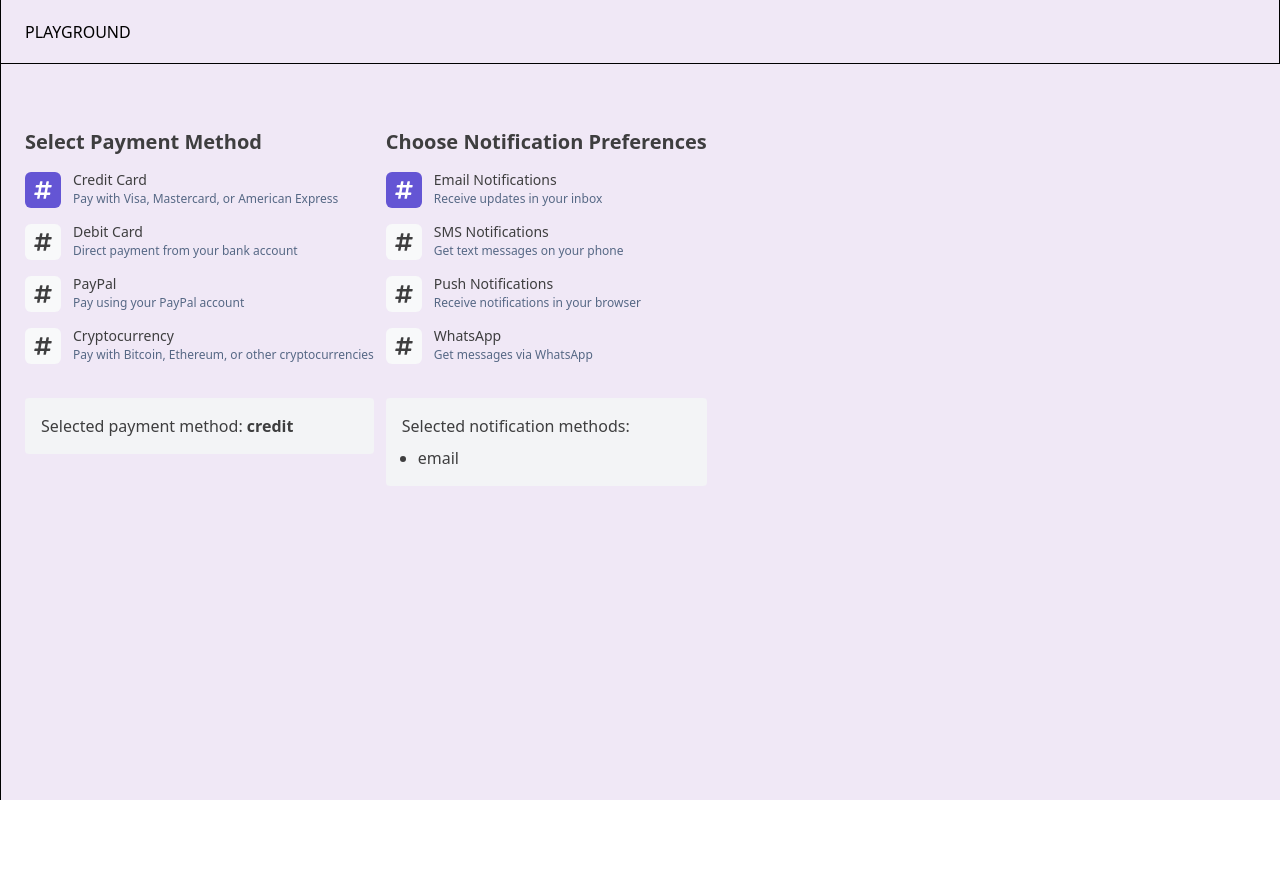
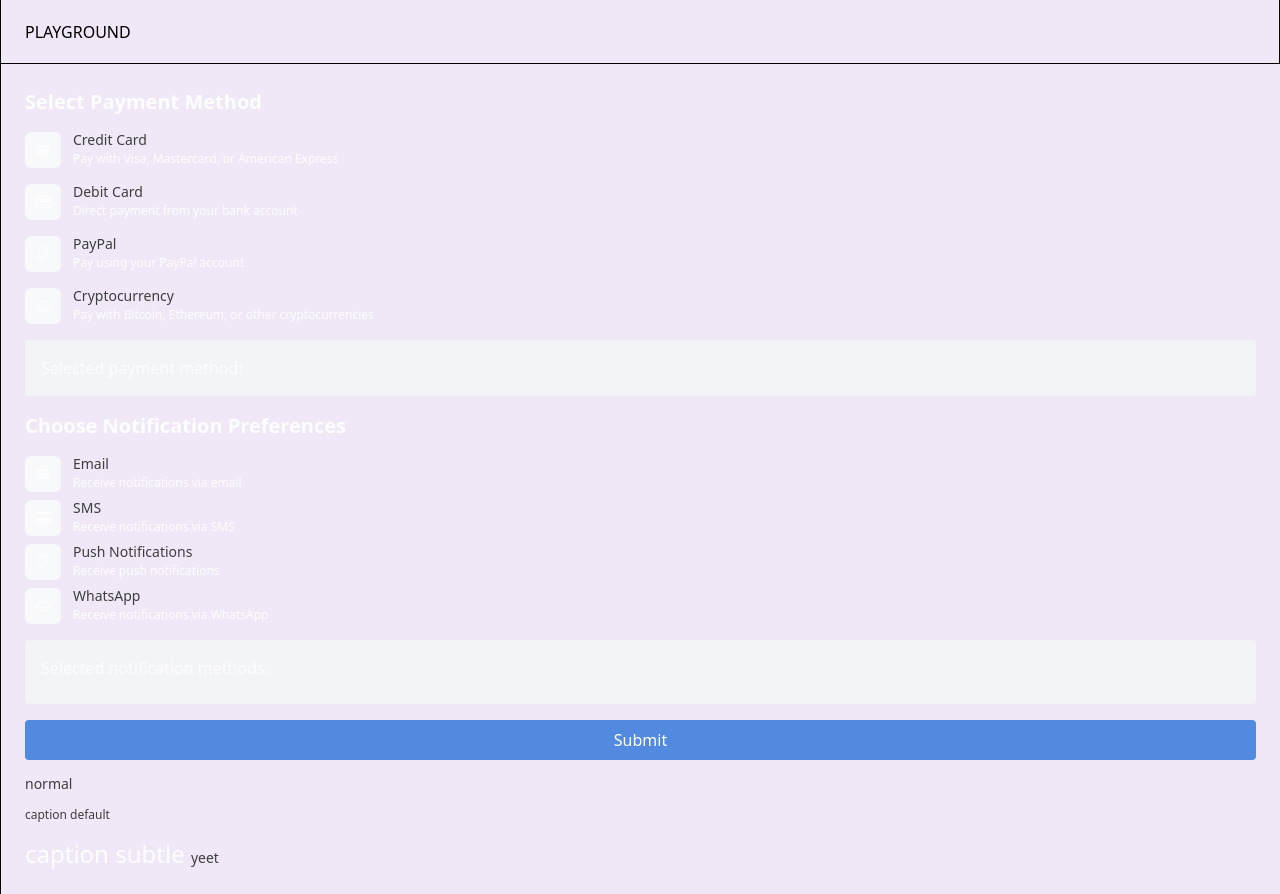
Before and after one commit to vierra-18/practice-rhf_zod, a Next.js app: page / in a window 1280 px wide. Before the commit the page ends 800 px from the top, so only its background shows below. Built offline with nearby package versions, Linux system fonts and the light colour scheme.

Commit message:
refactored checkbox and radiobutton

```diff
--- a/package.json
+++ b/package.json
@@ -33,9 +33,9 @@
 		"react-chartjs-2": "^5.2.0",
 		"react-dom": "^18.3.1",
 		"react-hook-form": "^7.53.0",
-		"react-icons": "^5.3.0",
+		"react-icons": "^5.4.0",
 		"recharts": "^2.13.3",
-		"tailwind-merge": "^2.5.4",
+		"tailwind-merge": "^2.5.5",
 		"zod": "^3.23.8",
 		"zustand": "^5.0.0"
 	},
--- a/src/app/components/Playground.tsx
+++ b/src/app/components/Playground.tsx
@@ -1,85 +1,167 @@
 "use client";
 import { useState } from "react";
+import { z } from "zod";
 
 import FormChoice from "./multiverse/FormChoice";
-import { ChoiceItem } from "./multiverse/ChoiceButton";
+import { ChoiceGroup, ChoiceItem } from "./multiverse/ChoiceButton";
+import { HiCreditCard } from "react-icons/hi";
+import { FaCreditCard, FaRegCreditCard } from "react-icons/fa";
+import { RiCoinLine, RiPaypalLine } from "react-icons/ri";
+import Text from "./multiverse/Text";
+import { RadioGroup, RadioGroupItem } from "./multiverse/RadioButton";
+import Checkbox from "./multiverse/Checkbox";
+
+// Zod schemas
+const paymentSchema = z.object({
+	payment: z.enum(["credit", "debit", "paypal", "crypto"]),
+});
+
+const notificationsSchema = z.object({
+	notifications: z.array(z.enum(["email", "sms", "push", "whatsapp"])),
+});
 
 function PlaygroundContent() {
 	// Single selection state
-	const [selectedPayment, setSelectedPayment] = useState<string>("credit");
+	const [selectedPayment, setSelectedPayment] = useState<string>("");
 
-	// Multiple selection state
-	const [selectedNotifications, setSelectedNotifications] = useState<string[]>([
-		"email",
-	]);
+	// Multiple selection state for notifications
+	const [selectedNotifications, setSelectedNotifications] = useState<string[]>(
+		[]
+	);
 
+	// Error state
+	const [errors, setErrors] = useState<{
+		payment?: string;
+		notifications?: string;
+	}>({});
+
+	// Example data for payment methods
 	const paymentMethods = [
 		{
 			value: "credit",
 			label: "Credit Card",
 			description: "Pay with Visa, Mastercard, or American Express",
+			icon: <HiCreditCard />,
 		},
 		{
 			value: "debit",
 			label: "Debit Card",
 			description: "Direct payment from your bank account",
+			icon: <FaRegCreditCard />,
 		},
 		{
 			value: "paypal",
 			label: "PayPal",
 			description: "Pay using your PayPal account",
+			icon: <RiPaypalLine />,
 		},
 		{
 			value: "crypto",
 			label: "Cryptocurrency",
 			description: "Pay with Bitcoin, Ethereum, or other cryptocurrencies",
+			icon: <RiCoinLine />,
 		},
 	];
 
+	// Example data for notification preferences
 	const notificationPreferences = [
 		{
 			value: "email",
-			label: "Email Notifications",
-			description: "Receive updates in your inbox",
+			label: "Email",
+			description: "Receive notifications via email",
+			icon: <HiCreditCard />,
 		},
 		{
 			value: "sms",
-			label: "SMS Notifications",
-			description: "Get text messages on your phone",
+			label: "SMS",
+			description: "Receive notifications via SMS",
+			icon: <FaCreditCard />,
 		},
 		{
 			value: "push",
 			label: "Push Notifications",
-			description: "Receive notifications in your browser",
+			description: "Receive push notifications",
+			icon: <RiPaypalLine />,
 		},
 		{
 			value: "whatsapp",
 			label: "WhatsApp",
-			description: "Get messages via WhatsApp",
+			description: "Receive notifications via WhatsApp",
+			icon: <RiCoinLine />,
 		},
 	];
 
+	// Handle form submission
+	const handleSubmit = () => {
+		// Reset errors
+		setErrors({});
+
+		// Validate payment method
+		const paymentValidation = paymentSchema.safeParse({
+			payment: selectedPayment,
+		});
+		const notificationsValidation = notificationsSchema.safeParse({
+			notifications: selectedNotifications,
+		});
+
+		let isValid = true;
+
+		if (!paymentValidation.success) {
+			setErrors((prev) => ({
+				...prev,
+				payment: "Invalid payment method selected.",
+			}));
+			isValid = false;
+		}
+
+		if (!notificationsValidation.success) {
+			setErrors((prev) => ({
+				...prev,
+				notifications: "Invalid notification preferences selected.",
+			}));
+			isValid = false;
+		}
+
+		if (isValid) {
+			alert("Form submitted successfully!");
+		}
+	};
+
+	// Handling Checkbox change
+	const handleCheckboxChange = (value: string, checked: boolean) => {
+		if (checked) {
+			setSelectedNotifications([...selectedNotifications, value]);
+		} else {
+			setSelectedNotifications(
+				selectedNotifications.filter((v) => v !== value)
+			);
+		}
+	};
+
 	return (
-		<div className="space-y-4">
-			<div className="text my-5 flex gap-3 py-5">
-				{/* // Single selection (original behavior) */}
+		<div className="flex flex-col space-y-4">
+			{/* Single selection */}
 			<div>
 				<h2 className="mb-4 font-semibold text-xl">Select Payment Method</h2>
-					<FormChoice
-						label="Payment Method"
+				<RadioGroup
 					value={selectedPayment}
-						onChange={(value) => setSelectedPayment(value as string)}
-						name="payment"
+					onValueChange={(value) => setSelectedPayment(value as string)}
 				>
 					{paymentMethods.map((method) => (
-							<ChoiceItem
+						<RadioGroupItem
 							key={method.value}
+							label={method.label}
 							value={method.value}
-								label={method.label}
 							description={method.description}
+							icon={method.icon}
 						/>
 					))}
-					</FormChoice>
+				</RadioGroup>
+
+				{errors.payment && (
+					<p className="mt-2 text-red-500">{errors.payment}</p>
+				)}
+
 				<div className="mt-4 rounded bg-gray-100 p-4">
 					<p>
 						Selected payment method: <strong>{selectedPayment}</strong>
@@ -87,27 +169,30 @@ function PlaygroundContent() {
 				</div>
 			</div>
 
-				{/* Multiple Selection Example */}
+			{/* Multiple Selection for notifications */}
 			<div>
 				<h2 className="mb-4 font-semibold text-xl">
 					Choose Notification Preferences
 				</h2>
-					<FormChoice
-						label="Notification Methods"
-						value={selectedNotifications}
-						onChange={(value) => setSelectedNotifications(value as string[])}
-						name="notifications"
-						multiple
-					>
+				<div className="space-y-2">
 					{notificationPreferences.map((notification) => (
-							<ChoiceItem
+						<Checkbox
 							key={notification.value}
-								value={notification.value}
 							label={notification.label}
+							checked={selectedNotifications.includes(notification.value)}
+							onChange={(checked) =>
+								handleCheckboxChange(notification.value, checked)
+							}
 							description={notification.description}
+							icon={notification.icon}
 						/>
 					))}
-					</FormChoice>
+				</div>
+
+				{errors.notifications && (
+					<p className="mt-2 text-red-500">{errors.notifications}</p>
+				)}
+
 				<div className="mt-4 rounded bg-gray-100 p-4">
 					<p>Selected notification methods:</p>
 					<ul className="mt-2 ml-4 list-disc">
@@ -117,7 +202,24 @@ function PlaygroundContent() {
 					</ul>
 				</div>
 			</div>
-			</div>
+
+			{/* Submit Button */}
+			<button
+				type="button"
+				className="mt-4 rounded bg-blue-500 px-4 py-2 text-white"
+				onClick={handleSubmit}
+			>
+				Submit
+			</button>
+
+			<Text>normal</Text>
+			<Text size="caption">caption default</Text>
+			<Text intent="danger" as="h1" size="title">
+				caption subtle{" "}
+				<Text as="a" href="/" target="_blank" rel="noreferrer">
+					yeet
+				</Text>
+			</Text>
 		</div>
 	);
 }
--- /dev/null
+++ b/src/app/components/multiverse/Checkbox.tsx
@@ -0,0 +1,130 @@
+import * as React from 'react';
+import type { IconType } from 'react-icons';
+import { HiCheck as Check } from 'react-icons/hi';
+import * as CheckboxPrimitive from '@radix-ui/react-checkbox';
+
+import Text from './Text';
+import { cn } from './../../lib/utilities';
+
+type Icon = IconType | React.ReactElement;
+
+type CheckboxProps = {
+  label: string;
+  checked: boolean;
+  onChange: (val: boolean) => void;
+  description?: string;
+  contained?: boolean;
+  disabled?: boolean;
+  icon?: Icon;
+};
+
+const renderIcon = (Icon: Icon) => {
+  return React.useMemo(() => {
+    if (React.isValidElement(Icon)) return Icon;
+    if (typeof Icon === 'function') return <Icon />;
+    return null;
+  }, [Icon]);
+};
+
+const ItemContent = React.memo(
+  ({
+    label,
+    description,
+    iconContainerClassNames,
+    icon,
+  }: {
+    label: string;
+    description?: string;
+    iconContainerClassNames: string;
+    icon?: Icon;
+  }) => (
+    <>
+      {icon && (
+        <div className={iconContainerClassNames}>{renderIcon(icon)}</div>
+      )}
+      <div className="flex flex-col gap-1">
+        <Text size="body" weight="medium" className="text-left">
+          {label}
+        </Text>
+        {description && (
+          <Text size="caption" intent="subtle">
+            {description}
+          </Text>
+        )}
+      </div>
+    </>
+  )
+);
+ItemContent.displayName = 'ItemContent';
+
+const Checkbox = ({
+  label,
+  checked,
+  onChange,
+  description,
+  contained = false,
+  disabled = false,
+  icon,
+}: CheckboxProps) => {
+  const content = React.useMemo(
+    () => (
+      <ItemContent
+        label={label}
+        description={description}
+        iconContainerClassNames={cn(
+          'h-9 w-9 aspect-square shrink-0 grid place-items-center rounded-md bg-interface-subtle',
+          'group-hover:text-brand',
+          'group-data-[state=checked]:bg-brand group-data-[state=checked]:text-white',
+          'transition-colors duration-300'
+        )}
+        icon={icon}
+      />
+    ),
+    [label, description, icon]
+  );
+  return (
+    <div
+      className={cn(
+        'flex',
+        description ? 'items-start' : 'items-center',
+        contained
+          ? 'min-w-[20.5625rem] gap-x-[0.5rem] rounded border p-[1rem]'
+          : 'gap-x-[0.75rem]',
+        contained && checked ? 'border-selected' : ''
+      )}
+    >
+      <CheckboxPrimitive.Root
+        className={cn(
+          !icon &&
+            'peer h-4 w-4 shrink-0 rounded border focus-visible:outline-none disabled:cursor-not-allowed disabled:opacity-50 data-[state=checked]:border-info-subtle data-[state=checked]:bg-interface-selected data-[state=checked]:text-onSelected',
+          icon &&
+            'group flex w-full items-start gap-3 rounded-lg transition-colors focus-visible:outline-none focus-visible:ring-2 focus-visible:ring-interface-focus disabled:cursor-not-allowed disabled:opacity-50'
+        )}
+        id={`id-${label}`}
+        checked={checked}
+        onCheckedChange={(val) => onChange(Boolean(val))}
+        disabled={disabled}
+      >
+        {icon ? (
+          content
+        ) : (
+          <CheckboxPrimitive.Indicator className="flex items-center justify-center text-current">
+            <Check className="h-3 w-3" />
+          </CheckboxPrimitive.Indicator>
+        )}
+      </CheckboxPrimitive.Root>
+      {!icon && (
+        <div className="space-y-px">
+          <Text as="p" size="body">
+            {label}
+          </Text>
+          {description ? (
+            <p className="text-caption-tight text-subtle">{description}</p>
+          ) : null}
+        </div>
+      )}
+    </div>
+  );
+};
+
+export default Checkbox;
--- a/src/app/components/multiverse/RadioButton.tsx
+++ b/src/app/components/multiverse/RadioButton.tsx
@@ -2,12 +2,12 @@ import * as RadioGroupPrimitive from "@radix-ui/react-radio-group";
 import * as React from "react";
 import { FaCircle as Circle } from "react-icons/fa";
 
-import { cn } from "./../../utilities/lib/utilities";
+import { cn } from "./../../lib/utilities";
 
 import Text from "./Text";
 
 import "./RadioButton.css";
-import { HiHashtag } from "react-icons/hi";
+import type { IconType } from "react-icons";
 
 const RadioGroup = React.forwardRef<
 	React.ElementRef<typeof RadioGroupPrimitive.Root>,
@@ -23,30 +23,80 @@ const RadioGroup = React.forwardRef<
 });
 RadioGroup.displayName = RadioGroupPrimitive.Root.displayName;
 
+type Icon = IconType | React.ReactElement;
+
 type RadioButtonProps = {
 	label: string;
 	value: string;
 	description?: string;
 	contained?: boolean;
 	disabled?: boolean;
-	isChoice?: boolean;
+	icon?: Icon;
 };
+
+const renderIcon = (Icon: Icon) => {
+	return React.useMemo(() => {
+		if (React.isValidElement(Icon)) return Icon;
+		if (typeof Icon === "function") return <Icon />;
+		return null;
+	}, [Icon]);
+};
+
+const ItemContent = React.memo(
+	({
+		label,
+		description,
+		iconContainerClassNames,
+		icon,
+	}: {
+		label: string;
+		description?: string;
+		iconContainerClassNames: string;
+		icon?: Icon;
+	}) => (
+		<>
+			{icon && (
+				<div className={iconContainerClassNames}>{renderIcon(icon)}</div>
+			)}
+			<div className="flex flex-col gap-1">
+				<Text size="body" weight="medium" className="text-left">
+					{label}
+				</Text>
+				{description && (
+					<Text size="caption" intent="subtle">
+						{description}
+					</Text>
+				)}
+			</div>
+		</>
+	)
+);
+ItemContent.displayName = "ItemContent";
 
 const RadioGroupItem = React.forwardRef<
 	React.ElementRef<typeof RadioGroupPrimitive.Item>,
 	RadioButtonProps
 >(
 	(
-		{
-			label,
-			value,
-			description,
-			contained = false,
-			disabled = false,
-			isChoice = false,
-		},
+		{ label, value, description, contained = false, disabled = false, icon },
 		ref
 	) => {
+		const content = React.useMemo(
+			() => (
+				<ItemContent
+					label={label}
+					description={description}
+					iconContainerClassNames={cn(
+						"h-9 w-9 aspect-square shrink-0 grid place-items-center rounded-md bg-interface-subtle",
+						"group-hover:text-brand",
+						"group-data-[state=checked]:bg-brand group-data-[state=checked]:text-white",
+						"transition-colors duration-300"
+					)}
+					icon={icon}
+				/>
+			),
+			[label, description, icon]
+		);
 		return (
 			<div
 				className={cn(
@@ -60,23 +110,25 @@ const RadioGroupItem = React.forwardRef<
 				<RadioGroupPrimitive.Item
 					ref={ref}
 					className={cn(
-						"aspect-square border bg-surface-raised",
-						"focus:outline-none focus-visible:ring-2 focus-visible:ring-offset-2",
-						"disabled:cursor-not-allowed disabled:opacity-50",
-						"data-[state=checked]:border-info-subtle data-[state=checked]:bg-interface-selected-subtle data-[state=checked]:text-onSelected-subtle",
-						isChoice ? "size-9 rounded-md" : "size-4 rounded-full"
+						// Default styles for no icon
+						!icon &&
+							"aspect-square h-4 w-4 rounded-full border bg-surface-raised focus:outline-none focus-visible:ring-2 focus-visible:ring-offset-2 disabled:cursor-not-allowed disabled:opacity-50 data-[state=checked]:border-info-subtle data-[state=checked]:bg-interface-selected-subtle data-[state=checked]:text-onSelected-subtle",
+
+						icon &&
+							"group flex w-full items-start gap-3 rounded-lg transition-colors focus-visible:outline-none focus-visible:ring-2 focus-visible:ring-interface-focus disabled:cursor-not-allowed disabled:opacity-50"
 					)}
 					value={value}
 					disabled={disabled}
 				>
+					{icon ? (
+						content
+					) : (
 						<RadioGroupPrimitive.Indicator className="flex items-center justify-center">
-						{isChoice ? (
-							<HiHashtag className="text size-4" />
-						) : (
 							<Circle className="h-2 w-2 fill-current text-current" />
-						)}{" "}
 						</RadioGroupPrimitive.Indicator>
+					)}
 				</RadioGroupPrimitive.Item>
+				{!icon && (
 					<div className="space-y-px">
 						<Text as="p" size="body">
 							{label}
@@ -85,6 +137,7 @@ const RadioGroupItem = React.forwardRef<
 							<p className="text-caption-tight text-subtle">{description}</p>
 						) : null}
 					</div>
+				)}
 			</div>
 		);
 	}
--- a/src/app/components/multiverse/Text.tsx
+++ b/src/app/components/multiverse/Text.tsx
@@ -1,165 +1,85 @@
-import type { ReactElement } from "react";
-import * as Label from "@radix-ui/react-label";
-import { type VariantProps, cva } from "class-variance-authority";
+import React from 'react';
+import { cn } from './../../lib/utilities';
 
-import { cn } from "./../../lib/utilities";
+const MAP_SIZE_CLASS = {
+  display: 'text-display',
+  title: 'text-title',
+  heading: 'text-heading',
+  subheading: 'text-subheading',
+  lead: 'text-lead',
+  'body-large': 'text-body-large',
+  body: 'text-body',
+  caption: 'text-caption',
+  overline: 'text-caption font-bold uppercase tracking-[0.5px]',
+} as const;
 
-type NonNullableProps<T> = {
-	[K in keyof T]: NonNullable<T[K]>;
-};
+const MAP_WEIGHT_CLASS = {
+  normal: 'font-normal',
+  medium: 'font-medium',
+  semibold: 'font-semibold',
+  bold: 'font-bold',
+} as const;
 
-const TextStyles = cva("", {
-	variants: {
-		size: {
-			display: "text-display",
-			title: "text-title",
-			heading: "text-heading",
-			subheading: "text-subheading",
-			lead: "text-lead",
-			"body-large": "text-body-large",
-			body: "text-body",
-			caption: "text-caption",
-			overline: "text-caption font-bold uppercase tracking-[0.5px]",
-		},
+const MAP_LINE_HEIGHT_CLASS = {
+  tight: 'leading-tight',
+  relaxed: 'leading-relaxed',
+  loose: 'leading-loose',
+} as const;
 
-		lineHeight: {
-			tight: "",
-			relaxed: "",
-			loose: "",
-		},
+const MAP_INTENT_CLASS = {
+  default: 'text',
+  inverse: 'text-inverse',
+  subtle: 'text-subtle',
+  placeholder: 'text-placeholder',
+  disabled: 'text-disabled',
+  brand: 'text-brand',
+  info: 'text-info',
+  success: 'text-success',
+  warning: 'text-warning',
+  danger: 'text-danger',
+  light: 'text-light',
+  dark: 'text-dark',
+} as const;
 
-		weight: {
-			normal: "font-normal",
-			medium: "font-medium",
-			semibold: "font-semibold",
-			bold: "font-bold",
-		},
-	},
+type TextProps<T extends React.ElementType = 'span'> = {
+  as?: T;
+  children: React.ReactNode;
+  className?: string;
+  intent?: keyof typeof MAP_INTENT_CLASS;
+  size?: keyof typeof MAP_SIZE_CLASS;
+  weight?: keyof typeof MAP_WEIGHT_CLASS;
+  lineHeight?: keyof typeof MAP_LINE_HEIGHT_CLASS;
+} & React.ComponentPropsWithoutRef<T> &
+  (T extends 'label' ? { htmlFor: string } : unknown);
 
-	defaultVariants: {
-		size: "body",
-	},
+function Text<T extends React.ElementType = 'span'>({
+  as,
+  children,
+  className,
+  intent = 'default',
+  size = 'body',
+  weight = 'normal',
+  lineHeight,
+  ...props
+}: TextProps<T>) {
+  const Component = as || 'span';
 
-	compoundVariants: [
-		{
-			size: "body",
-			lineHeight: "tight",
-			className: "text-body-tight",
-		},
-		{
-			size: "body",
-			lineHeight: "relaxed",
-			className: "text-body-relaxed",
-		},
-		{
-			size: "body",
-			lineHeight: "loose",
-			className: "text-body-loose",
-		},
-		{
-			size: "body-large",
-			lineHeight: "tight",
-			className: "text-body-large-tight",
-		},
-		{
-			size: "body-large",
-			lineHeight: "relaxed",
-			className: "text-body-large-relaxed",
-		},
-		{
-			size: "body-large",
-			lineHeight: "loose",
-			className: "text-body-large-loose",
-		},
-		{
-			size: "caption",
-			lineHeight: "tight",
-			className: "text-caption-tight",
-		},
-		{
-			size: "caption",
-			lineHeight: "relaxed",
-			className: "text-caption-relaxed",
-		},
-		{
-			size: "caption",
-			lineHeight: "loose",
-			className: "text-caption-loose",
-		},
-	],
-});
-
-type TextCVAProps = NonNullableProps<
-	Omit<VariantProps<typeof TextStyles>, "size">
->;
-
-type BaseTextProps = TextCVAProps & {
-	children: string | ReactElement;
-	className?: string;
-	weight?: "normal" | "medium" | "semibold" | "bold";
-	as?: "p" | "h1" | "h2" | "h3" | "h4" | "span";
-};
-
-type TextWithoutLineHeight = BaseTextProps & {
-	size?: "display" | "title" | "heading" | "subheading" | "lead" | "overline";
-};
-
-type TextWithLineHeight = BaseTextProps & {
-	size?: "body" | "body-large" | "caption";
-	lineHeight?: "tight" | "relaxed" | "loose";
-};
-
-type LabelTextProps = Omit<BaseTextProps, "as"> & {
-	as?: "label";
-	htmlFor: string;
-};
-
-export type TextProps =
-	| LabelTextProps
-	| TextWithLineHeight
-	| TextWithoutLineHeight;
-
-function isTextLabel(props: any): props is LabelTextProps {
-	return props.as === "label" && "htmlFor" in props;
+  return (
+    <Component
+      className={cn(
+        MAP_INTENT_CLASS[intent],
+        lineHeight && MAP_LINE_HEIGHT_CLASS[lineHeight],
+        MAP_SIZE_CLASS[size],
+        MAP_WEIGHT_CLASS[weight],
+        className
+      )}
+      {...props}
+    >
+      {children}
+    </Component>
+  );
 }
 
-function hasLineHeight(props: any): props is TextWithLineHeight {
-	const validSizes = ["body", "body-large", "caption"];
-	return validSizes.includes(props.size);
-}
-
-const Text = ({
-	as: Component = "span",
-	children,
-	lineHeight,
-	className,
-	weight,
-	...props
-}: TextProps) => {
-	const styles = cn(
-		TextStyles({
-			size: hasLineHeight(props) ? props.size : "body",
-			weight,
-			lineHeight,
-		}),
-		className
-	);
-
-	if (isTextLabel(props)) {
-		return (
-			<Label.Root asChild htmlFor={props.htmlFor}>
-				<label className={styles}>{children}</label>
-			</Label.Root>
-		);
-	}
-
-	return (
-		<Component className={styles} {...props}>
-			{children}
-		</Component>
-	);
-};
-
-Text.displayName = "Text";
+Text.displayName = 'Text';
 
 export default Text;
```
Also changed, not shown: 1 other file (tests, documents, lock files or other folders). Lines whose indentation alone changed are shown as unchanged.
